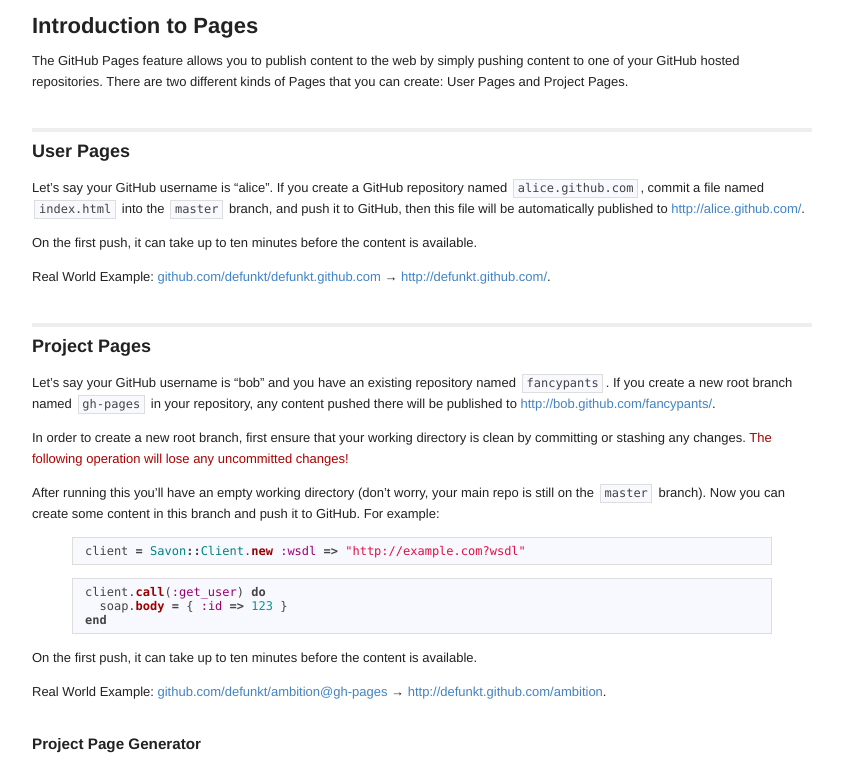
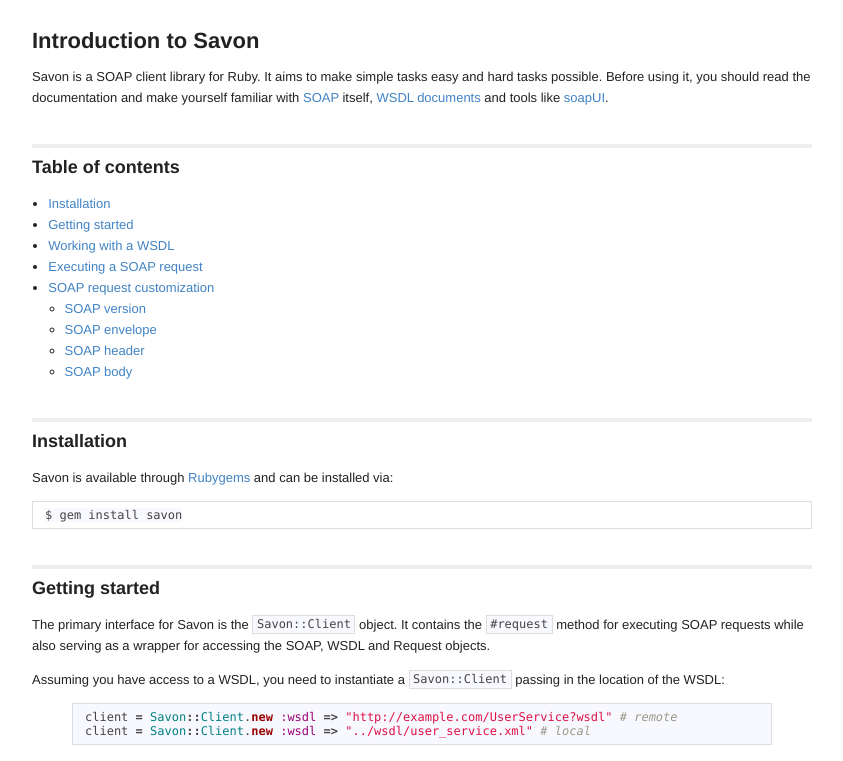
Before and after one commit to savonrb/savon, a Jekyll site: the page built from index.md, in a window 1280 px wide. Shown: the top 761 px of the page, without its empty margins (218-1061 px from the left). Built offline with Jekyll 4.4.1, drawn with Linux system fonts in a browser that asks for light colours; some of the changed text lies outside the part shown.

Commit message:
progress. documented the first few things and cleaned up the setup

```diff
--- a/_layouts/default.html
+++ b/_layouts/default.html
@@ -3,8 +3,8 @@
 	<head>
 		<meta http-equiv="content-type" content="text/html;charset=UTF-8" />
 		<title>Savon - {{ page.title }}</title>
-		<link href="/savon/stylesheets/screen.css" media="screen" rel="stylesheet" type="text/css" />
-		<link href="/savon/stylesheets/highlight.css" media="screen" rel="stylesheet" type="text/css" />
+		<link href="/stylesheets/screen.css" media="screen" rel="stylesheet" type="text/css" />
+		<link href="/stylesheets/highlight.css" media="screen" rel="stylesheet" type="text/css" />
 	</head>
 
 	<body>
--- a/index.md
+++ b/index.md
@@ -1,112 +1,259 @@
 ---
-title: Home
+title: Heavy metal Ruby SOAP client
 layout: default
 ---
 
-Introduction to Pages
+Introduction to Savon
 =====================
 
-The GitHub Pages feature allows you to publish content to the web by simply pushing content to one of your GitHub hosted repositories. There are two different kinds of Pages that you can create: User Pages and Project Pages.
+Savon is a SOAP client library for Ruby. It aims to make simple tasks easy and hard tasks possible. Before using it, you should read the documentation and make yourself familiar with [SOAP](http://www.w3.org/TR/soap/) itself, [WSDL documents](http://www.w3.org/TR/wsdl) and tools like [soapUI](http://www.eviware.com).
 
-User Pages
-----------
+Table of contents
+-----------------
 
-Let's say your GitHub username is "alice". If you create a GitHub repository named `alice.github.com`, commit a file named `index.html` into the `master` branch, and push it to GitHub, then this file will be automatically published to [http://alice.github.com/](http://alice.github.com/).
+* [Installation](#installation)
+* [Getting started](#getting_started)
+* [Working with a WSDL](#working_with_a_wsdl)
+* [Executing a SOAP request](#executing_a_soap_request)
+* [SOAP request customization](#soap_request_customization)
+  * [SOAP version](#soap_version)
+  * [SOAP envelope](#soap_envelope)
+  * [SOAP header](#soap_header)
+  * [SOAP body](#soap_body)
 
-On the first push, it can take up to ten minutes before the content is available.
+Installation
+------------
 
-Real World Example: [github.com/defunkt/defunkt.github.com](http://github.com/defunkt/defunkt.github.com/) &rarr; [http://defunkt.github.com/](http://defunkt.github.com/).
+Savon is available through [Rubygems](http://rubygems.org/gems/savon) and can be installed via:
 
-Project Pages
--------------
+    $ gem install savon
 
-Let's say your GitHub username is "bob" and you have an existing repository named `fancypants`. If you create a new root branch named `gh-pages` in your repository, any content pushed there will be published to [http://bob.github.com/fancypants/](http://bob.github.com/fancypants/).
+Getting started
+---------------
 
-In order to create a new root branch, first ensure that your working directory is clean by committing or stashing any changes. <span style="color: #a00;">The following operation will lose any uncommitted changes!</span>
+The primary interface for Savon is the `Savon::Client` object. It contains the `#request` method for executing SOAP requests while also serving as a wrapper for accessing the SOAP, WSDL and Request objects.
 
-After running this you'll have an empty working directory (don't worry, your main repo is still on the `master` branch). Now you can create some content in this branch and push it to GitHub. For example:
+Assuming you have access to a WSDL, you need to instantiate a `Savon::Client` passing in the location of the WSDL:
 
 {% highlight ruby %}
-client = Savon::Client.new :wsdl => "http://example.com?wsdl"
+client = Savon::Client.new :wsdl => "http://example.com/UserService?wsdl" # remote
+client = Savon::Client.new :wsdl => "../wsdl/user_service.xml" # local
 {% endhighlight %}
 
+Even though using a WSDL comes with some advantages, loading and parsing the WSDL might take quite some time. So if you don't have or don't want to use a WSDL, you can directly access the SOAP endpoint instead. In this case, you need to pass in the URI of the SOAP endpoint and the target namespace of the service:
+
 {% highlight ruby %}
-client.call(:get_user) do
-  soap.body = { :id => 123 }
-end
+client = Savon::Client.new(
+  :endpoint => "http://example.com/UserService",
+  :namespace => "http://users.example.com"
+)
 {% endhighlight %}
 
-On the first push, it can take up to ten minutes before the content is available.
+You can also use the WSDL and overwrite its SOAP endpoint:
 
-Real World Example: [github.com/defunkt/ambition@gh-pages](http://github.com/defunkt/ambition/tree/gh-pages) &rarr; [http://defunkt.github.com/ambition](http://defunkt.github.com/ambition).
+{% highlight ruby %}
+client = Savon::Client.new(
+  :wsdl => "http://example.com/UserService?wsdl",
+  :endpoint => "http://localhost:8080/UserService"
+)
+{% endhighlight %}
 
-### Project Page Generator
+And in case you're using a proxy server to access the service, you can specify that as well:
 
-If you don't want to go through the steps above to generate your branch, or you simply would like a generic page, you can use our page generator to create your gh-pages branch for you and fill it with a default page.
+{% highlight ruby %}
+client = Savon::Client.new(
+  :wsdl => "http://example.com/UserService?wsdl",
+  :proxy => "http://proxy.example.com"
+)
+{% endhighlight %}
 
-![Page generator](page_generator.jpg)
+Working with a WSDL
+-------------------
 
-After your page is generated, you can check out the new branch:
+If you decided to use a WSDL, you can now check to see what it knows about your service:
 
-    $ cd Repos/ampere
-    $ git fetch origin
-    remote: Counting objects: 92, done.
-    remote: Compressing objects: 100% (63/63), done.
-    remote: Total 68 (delta 41), reused 0 (delta 0)
-    Unpacking objects: 100% (68/68), done.
-    From git@github.com:tekkub/ampere
-     * [new branch]      gh-pages     -> origin/gh-pages
-    $ git checkout -b gh-pages origin/gh-pages
-    Branch gh-pages set up to track remote branch refs/remotes/origin/gh-pages.
-    Switched to a new branch "gh-pages"
+{% highlight ruby %}
+client.wsdl.soap_actions  # => [:add_user, :get_user, :get_all_users]
+client.wsdl.endpoint      # => "http://example.com/UserService"
+client.wsdl.namespace     # => "http://users.example.com"
+{% endhighlight %}
 
-Using Jekyll For Complex Layouts
-================================
+Currently, the WSDL parser is still pretty basic and in some cases it might not be able to get the correct information. So it's recommended that you check the state of the `Savon::WSDL` object.
 
-In addition to supporting regular HTML content, GitHub Pages support [Jekyll](http://github.com/mojombo/jekyll/), a simple, blog aware static site generator written by our own Tom Preston-Werner. Jekyll makes it easy to create site-wide headers and footers without having to copy them across every page. It also offers intelligent blog support and other advanced templating features.
+### SOAP actions
 
-Every GitHub Page is run through Jekyll when you push content to your repo. Because a normal HTML site is also a valid Jekyll site, you don't have to do anything special to keep your standard HTML files unchanged. Jekyll has a thorough [README](http://github.com/mojombo/jekyll/blob/master/README.textile) that covers its features and usage.
+Savon maps the SOAP actions of your service to snake_case Symbols, because that just feels more natural. You can inspect the mapping via:
 
-As of April 7, 2009, you can configure most Jekyll settings via your `_config.yml` file. Most notably, you can select your permalink style and choose to have your Markdown rendered with RDiscount instead of the default Maruku. The only options we override are as follows:
+{% highlight ruby %}
+client.wsdl.operations
+# => { :add_user => { :action => "addUser", :input => "addUserRequest" }, ... }
+{% endhighlight %}
 
-    safe: true
-    source: <your pages repo>
-    destination: <the build dir>
-    lsi: false
-    pygments: true
+As you can see from this example, the Hash contains the value for the `SOAPAction` HTTP header and the name of the input tag (the first tag inside the soap:Body element). So if the mapping worked out as it should, you can forget about these details and just remember that the SOAP action you're going to call is a snake_case Symbol.
 
-If your Jekyll site is not transforming properly after you push it to GitHub, it's useful to run the converter locally so you can see any parsing errors. In order to do this, you'll want to use the same version that we use.
+If the mapping does not contain the values you expected, you can either overwrite them when executing a SOAP request or simply not use the WSDL.
 
-We currently use <span style="font-weight: bold; color: #0a0;">Jekyll 0.6.0</span> and run it with the equivalent command:
+Executing a SOAP request
+------------------------
 
-    jekyll --pygments --safe
+To execute a SOAP request, you use the `#request` method of your `Savon::Client`, passing in name of the SOAP action you want to call:
 
-As of December 27, 2009, you can completely opt-out of Jekyll processing by creating a file named `.nojekyll` in the root of your pages repo and pushing that to GitHub. This should only be necessary if your site uses directories that begin with an underscore, as Jekyll sees these as special dirs and does not copy them to the final destination.
+{% highlight ruby %}
+client.request :get_all_users
+# => <getAllUsers></getAllUsers>
+{% endhighlight %}
 
-If there's a feature you wish that Jekyll had, feel free to fork it and send a pull request. We're happy to accept user contributions.
+Notice that if you're working with a WSDL, Savon will register the `xmlns:wsdl` namespace for you. In order to namespace the SOAP input tag, you pass in both the namespace and action:
 
-Real World Example: [github.com/pages/pages.github.com](http://github.com/pages/pages.github.com/) &rarr; [http://pages.github.com/](http://pages.github.com/).
+{% highlight ruby %}
+client.request :wsdl, :get_all_users
+# => <wsdl:getAllUsers></wsdl:getAllUsers>
+{% endhighlight %}
 
-Custom Domains
-==============
+You can also add a Hash of attributes for the input tag as the last argument:
 
-If you or one of the collaborators on your repository have a paid account, GitHub Pages allows you to direct a domain name of your choice at your Page.
+{% highlight ruby %}
+client.request :get_all_users, "xmlns:doc" => "http://doc.example.com"
+# => <getAllUsers xmlns:doc="http://doc.example.com"></getAllUsers>
+{% endhighlight %}
 
-Let's say you own the domain name [example.com](http://example.com). Furthermore, your GitHub username is "charlie" and you have published a User Page at [http://charlie.github.com/](http://charlie.github.com/). Now you'd like to load up [http://example.com/](http://example.com) in your browser and have it show the content from [http://charlie.github.com/](http://charlie.github.com/).
+When you're not working with a WSDL, Savon does not know anything about the SOAP actions of your service. So by convention, if you pass in the action as a snake_case Symbol, it gets converted to lowerCamelCase. But don't worry. If you pass in a String instead of a Symbol, Savon will use it without converting:
 
-Start by creating a file named `CNAME` in the root of your repository. It should contain your domain name like so:
+{% highlight ruby %}
+client.request "GetAllUsers"
+# => <GetAllUsers></GetAllUsers>
+{% endhighlight %}
 
-    example.com
+SOAP request customization
+--------------------------
 
-Push this new file up to GitHub.  The server will set your pages to be hosted at [example.com](http://example.com), and create redirects from [www.example.com](http://www.example.com) and [charlie.github.com](http://charlie.github.com/) to [example.com](http://example.com).
+When executing a SOAP request, `Savon::Client#request` also accepts a block in which you have access to the SOAP, WSDL and Request objects. This block is the place for you to set the payload, change HTTP headers, specify authentication credentials, etc.
 
-Next, you'll need to visit your domain registrar or DNS host and add a record for your domain name. For a sub-domain like `www.example.com` you would simply create a CNAME record pointing at `charlie.github.com`.  If you are using a top-level domain like `example.com`, you must use an A record pointing to `207.97.227.245`.  *Do not use a CNAME record with a top-level domain,* it can have adverse side effects on other services like email.  Many DNS services will let you set a CNAME on a TLD, even though you shouldn't.  Remember that it may take up to a full day for DNS changes to propagate, so be patient.
+<div class="warn">Due to the evaluation of the block, you can use local variables and methods, but you can not use instance variables inside it!</div>
 
-Real World Example: [github.com/mojombo/mojombo.github.com](http://github.com/mojombo/mojombo.github.com/) &rarr; [http://tom.preston-werner.com/](http://tom.preston-werner.com/).
+Before going into the details, let's take a look at an example request. The comments should help you understand what the documentation is talking about.
 
-Custom 404 Pages
-================
+    POST http://example.com/UserService HTTP/1.1
+    Accept-Encoding: gzip,deflate                                         # HTTP header
+    Content-Type: text/xml;charset=UTF-8
+    SOAPAction: "getUser"                                                 # SOAP action
 
-If you provide a `404.html` file in the root of your repo, it will be served instead of the default 404 page.  Note that Jekyll-generated pages will not work, it <i>must</i> be an html file.
+    <soap:Envelope                                                        # SOAP envelope
+        xmlns:soap="http://schemas.xmlsoap.org/soap/envelope/"            # Namespaces
+        xmlns:wsdl="http://users.example.com">
+      <soap:Header/>                                                      # SOAP header
+      <soap:Body>                                                         # SOAP body
+        <wsdl:getUser>                                                    # Input tag
+          <id>123</id>                                                    # Payload
+        </wsdl:getUser>
+      </soap:Body>
+    </soap:Envelope>
 
-Real World Example: [http://github.com/tekkub/tekkub.github.com/blob/master/404.html](http://github.com/tekkub/tekkub.github.com/blob/master/404.html) &rarr; [http://tekkub.net/404.html](http://tekkub.net/404.html).
+### SOAP version
+
+Savon by default expects your service to be based on SOAP 1.1. You can use `Savon::SOAP#version` to set the version to SOAP 1.2:
+
+{% highlight ruby %}
+client.request(:get_user) { soap.version = 2 }
+{% endhighlight %}
+
+Changing the SOAP version affects the `xmlns:soap` namespace as well as error handling details.
+
+### SOAP envelope
+
+#### Namespaces
+
+Savon defines the `xmlns:soap` namespace for the current SOAP version. It also defines the `xmlns:wsdl` namespace if you're using a WSDL. You can define additional namespaces using the `Savon::SOAP#namespaces` method which returns a Hash:
+
+{% highlight ruby %}
+client.request :get_user do
+  soap.namespaces["xmlns:custom"] = "http://custom.example.com"
+end
+# => <soap:Envelope
+# =>   xmlns:soap="http://schemas.xmlsoap.org/soap/envelope/"
+# =>   xmlns:custom="http://custom.example.com">
+{% endhighlight %}
+
+#### XML (or: I don't need your help)
+
+If you don't want Savon to create any XML and just handle the requests, you can pass an object responding to `to_s` to the `Savon::SOAP#xml` method:
+
+{% highlight ruby %}
+client.request(:get_user) { soap.xml = "<my:Envelope>empty</my:Envelope>" }
+# => <my:Envelope>empty</my:Envelope>
+{% endhighlight %}
+
+### SOAP header
+
+...
+
+### SOAP body
+
+XML is verbose and boring. And since basic XML can be represented as a Hash ... well, just take a look at the following example:
+
+{% highlight ruby %}
+client.request(:get_user) { soap.body = { :user_id => 123 } }
+# => <getUser><userId>123</userId></getUser>
+{% endhighlight %}
+
+You can pass a Hash to `Savon::SOAP#body` and it will be converted to XML via `Hash#to_soap_xml`. Notice that by convention, Hash key Symbols are converted to lowerCamelCase. But again, you can use Hash key Strings which will not be converted.
+
+{% highlight ruby %}
+client.request(:get_user) { soap.body = { "UserID" => 123 } }
+# => <getUser><UserID>123</UserID></getUser>
+{% endhighlight %}
+
+This works great for simple data, but can also be used to generate more complex XML.
+
+#### Element order
+
+Some services require XML elements to be in a specific order. If you're not working with Ruby 1.9 by now, that might be a problem. One solution is to specify the exact order of elements in an Array under the `:order!` key:
+
+{% highlight ruby %}
+client.request :add_user do
+  soap.body = {
+    :user => {
+      :name => "Eve",
+      :email => "eve@example.com",
+      :order! => [:name, :email]
+    }
+  }
+end
+# => <addUser>
+# =>   <user>
+# =>     <name>Eve</name>
+# =>     <email>eve@example.com</email>
+# =>   </user>
+# => </addUser>
+{% endhighlight %}
+
+#### Attributes
+
+Savon also lets you attach attributes through a Hash under the `:attributes!` key:
+
+{% highlight ruby %}
+client.request :add_user do
+  soap.body = {
+    :user => {
+      :name => "Eve",
+      :contact => "eve@example.com",
+      :attributes! => { :contact => { "type" => "email" } }
+    }
+  }
+end
+# => <addUser>
+# =>   <user>
+# =>     <name>Eve</name>
+# =>     <contact type="email">eve@example.com</contact>
+# =>   </user>
+# => </addUser>
+{% endhighlight %}
+
+#### XML (aka the hard way)
+
+`Savon::SOAP#body` also accepts any object that is not a Hash and responds to `to_s`. So you can use anything from a simple String to any kind of object returning a String of XML:
+
+{% highlight ruby %}
+client.request(:get_user) { soap.body = "<id>123</id>" }
+# => <getUser><id>123</id></getUser>
+{% endhighlight %}
--- a/stylesheets/screen.css
+++ b/stylesheets/screen.css
@@ -1,4 +1,4 @@
-body { background:#fff; color:#222; font:13px/21px helvetica,arial,freesans,clean,sans-serif; }
+body { background:#fff; color:#222; font:13px/21px helvetica,arial,freesans,clean,sans-serif; margin:30px 0; }
 
 h1 { font-size:22px; }
 h2 { border-top:4px solid #eee; font-size:18px; margin-top:2em; padding-top:0.5em; }
@@ -9,13 +9,16 @@ a:hover, a:active { color:#4183C4; text-decoration:underline; }
 
 p { margin:1em 0; }
 
+ul, ol { margin:0; padding:0 0 0 1.25em; }
+  li p { margin:0; }
+
 pre, code { font:12px Monaco,"Courier New","DejaVu Sans Mono","Bitstream Vera Sans Mono",monospace; }
   pre, code { background:#f8f8ff; border:1px solid #ddd; color:#444; font-size:12px; }
   pre { margin:1em 0; overflow:auto; padding:0.5em 1em; }
-  code { margin:0 0.2em; padding:0.1em 0.3em; }
-    pre code { border:0; margin:0; padding:0; }
-
+  code { padding:0.1em 0.3em; }
+    pre code { border:0; padding:0; }
 
 #content { margin:0 auto; width:60em; }
 
+div.warn { border:1px dashed #a00; padding:0.5em 1em; }
 .warn { color:#a00; }
```
Also changed, not shown: _posts/2010-07-10-test.md (deleted, +0 -113 lines).
